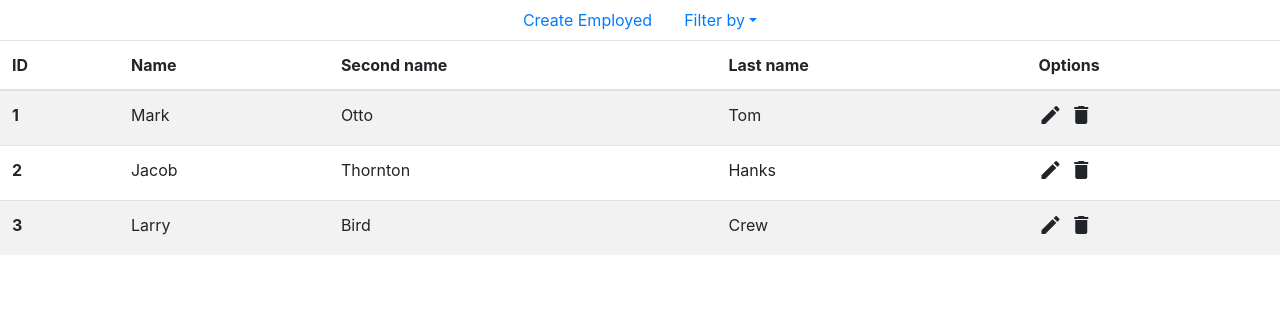
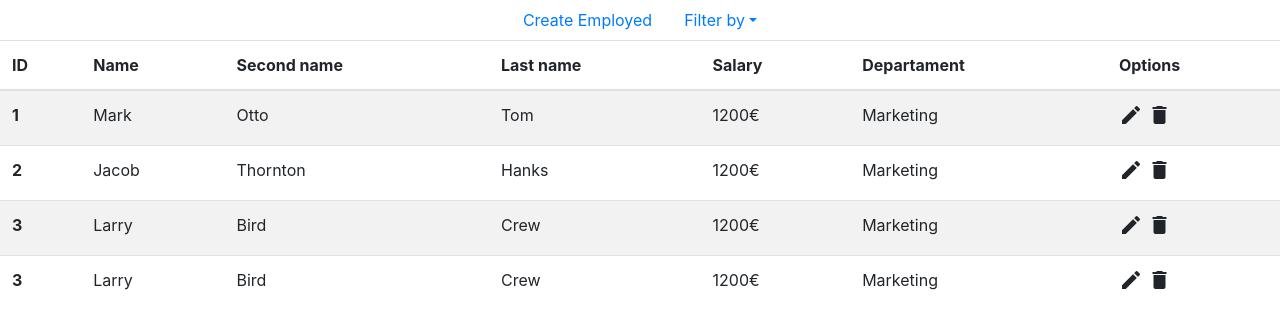
Before and after one commit to inegas/disid, an Angular app in the folder disidApp/: page /home in a window 1280 px wide. Shown: the top 328 px of the page. Built offline with nearby package versions, Linux system fonts and the light colour scheme.

Commit message:
A few changes for home view

```diff
--- a/disidApp/src/app/components/disid-table-view/disid-table-view.component.html
+++ b/disidApp/src/app/components/disid-table-view/disid-table-view.component.html
@@ -5,6 +5,8 @@
       <th scope="col">Name</th>
       <th scope="col">Second name</th>
       <th scope="col">Last name</th>
+      <th scope="col">Salary</th>
+      <th scope="col">Departament</th>
       <th scope="col">Options</th>
     </tr>
   </thead>
@@ -14,6 +16,8 @@
       <td>Mark</td>
       <td>Otto</td>
       <td>Tom</td>
+      <td>1200€</td>
+      <td>Marketing</td>
       <td>
         <span class="material-icons ico">create</span>
         <span class="material-icons ico">delete</span>
@@ -24,6 +28,8 @@
       <td>Jacob</td>
       <td>Thornton</td>
       <td>Hanks</td>
+      <td>1200€</td>
+      <td>Marketing</td>
       <td>
         <span class="material-icons ico">create</span>
         <span class="material-icons ico">delete</span>
@@ -34,6 +40,20 @@
       <td>Larry</td>
       <td>Bird</td>
       <td>Crew</td>
+      <td>1200€</td>
+      <td>Marketing</td>
+      <td>
+        <span class="material-icons ico">create</span>
+        <span class="material-icons ico">delete</span>
+      </td>
+    </tr>
+    <tr>
+      <th scope="row">3</th>
+      <td>Larry</td>
+      <td>Bird</td>
+      <td>Crew</td>
+      <td>1200€</td>
+      <td>Marketing</td>
       <td>
         <span class="material-icons ico">create</span>
         <span class="material-icons ico">delete</span>
```
